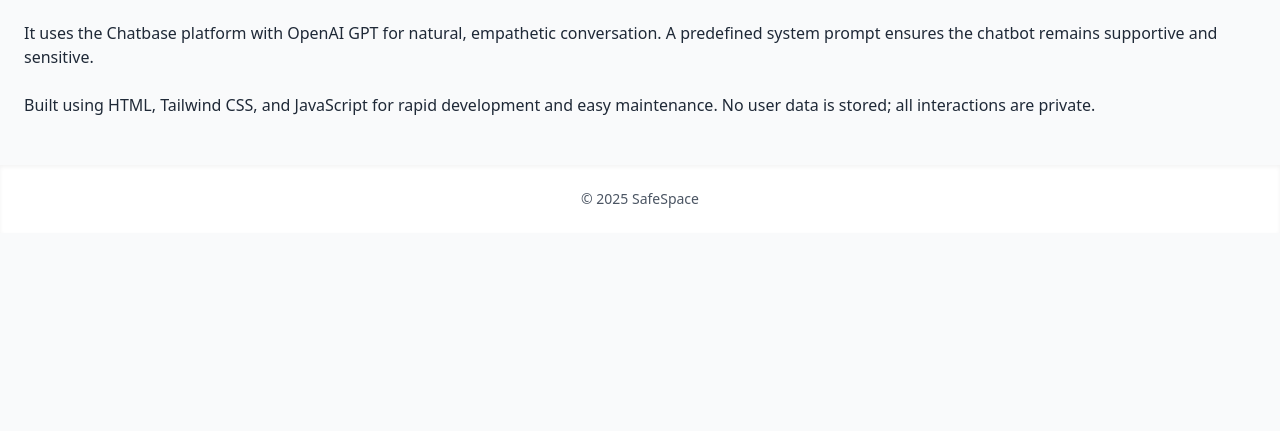
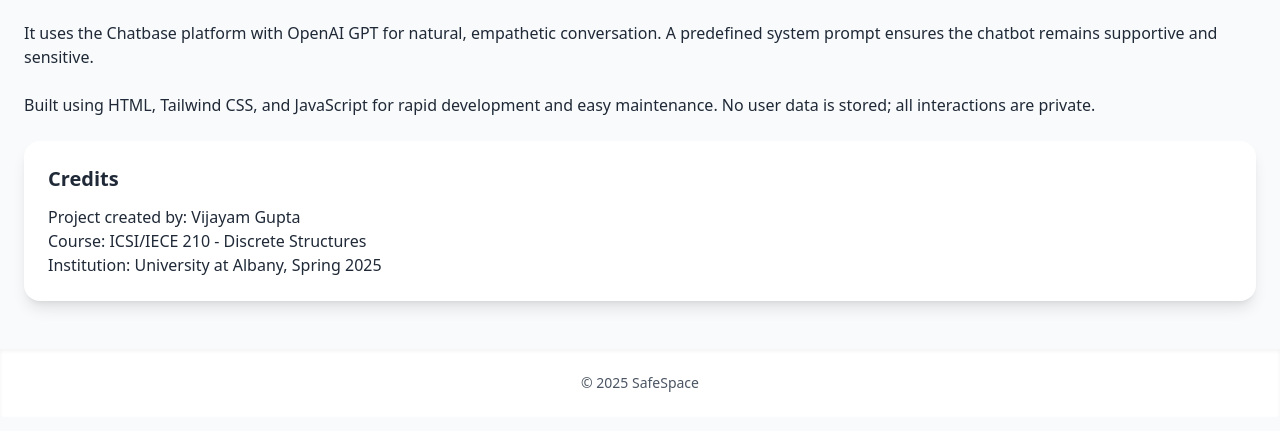
Before and after one commit to vijayam99/Chatbot, a plain HTML site: page about.html in a window 1280 px wide. Shown: the part 195-626 px from the top of the page. Drawn offline with nearby package versions, Linux system fonts and the light colour scheme.

Commit message:
about.html

```diff
--- a/about.html
+++ b/about.html
@@ -1,3 +1,4 @@
+<!-- about.html -->
 <!DOCTYPE html>
 <html lang="en">
 <head>
@@ -19,6 +20,14 @@
     <p>This website hosts an AI-powered chatbot designed to provide compassionate emotional support and direct users to appropriate mental health resources.</p>
     <p>It uses the Chatbase platform with OpenAI GPT for natural, empathetic conversation. A predefined system prompt ensures the chatbot remains supportive and sensitive.</p>
     <p>Built using HTML, Tailwind CSS, and JavaScript for rapid development and easy maintenance. No user data is stored; all interactions are private.</p>
+
+    <!-- Credits Section -->
+    <section class="bg-white p-6 rounded-2xl shadow-lg">
+      <h3 class="text-xl font-semibold mb-3">Credits</h3>
+      <p>Project created by: Vijayam Gupta</p>
+      <p>Course: ICSI/IECE 210 - Discrete Structures</p>
+      <p>Institution: University at Albany, Spring 2025</p>
+    </section>
   </main>
 
   <footer class="bg-white py-6 shadow-inner text-center text-sm text-gray-600">
```
